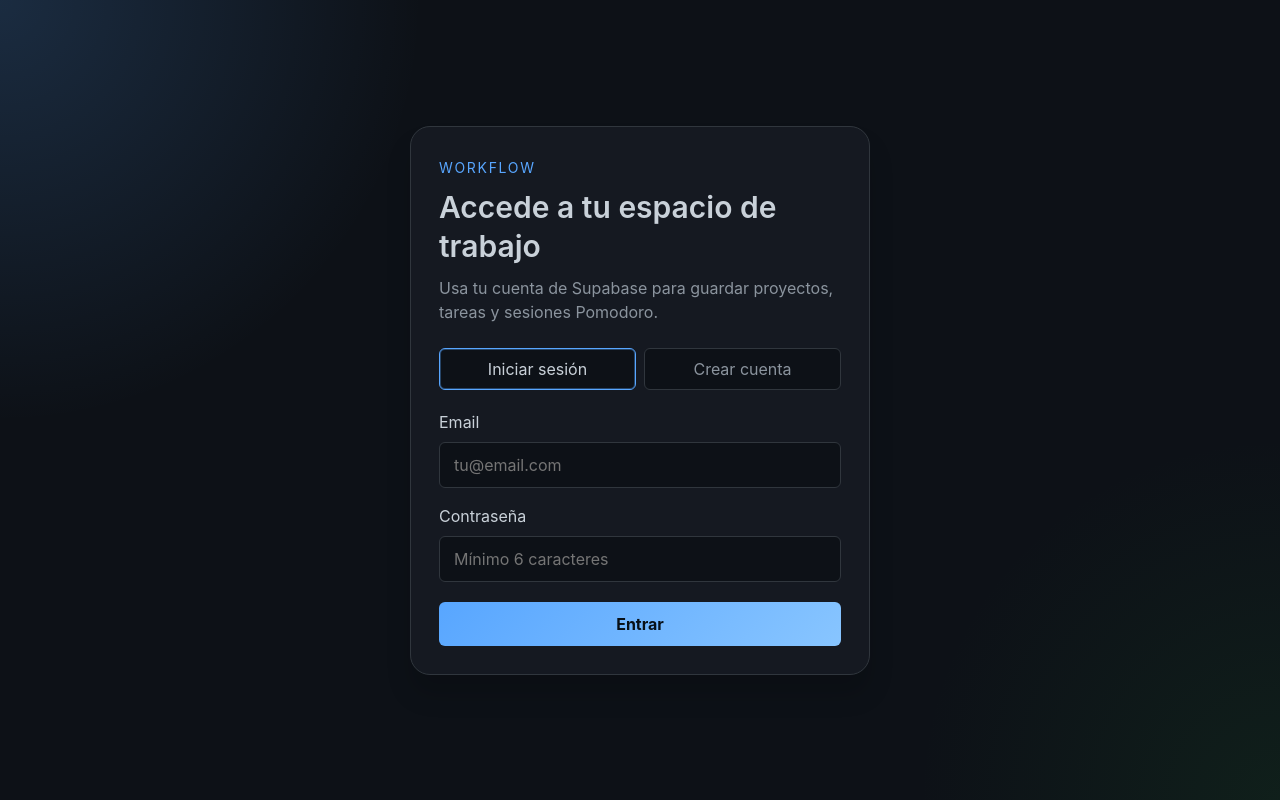
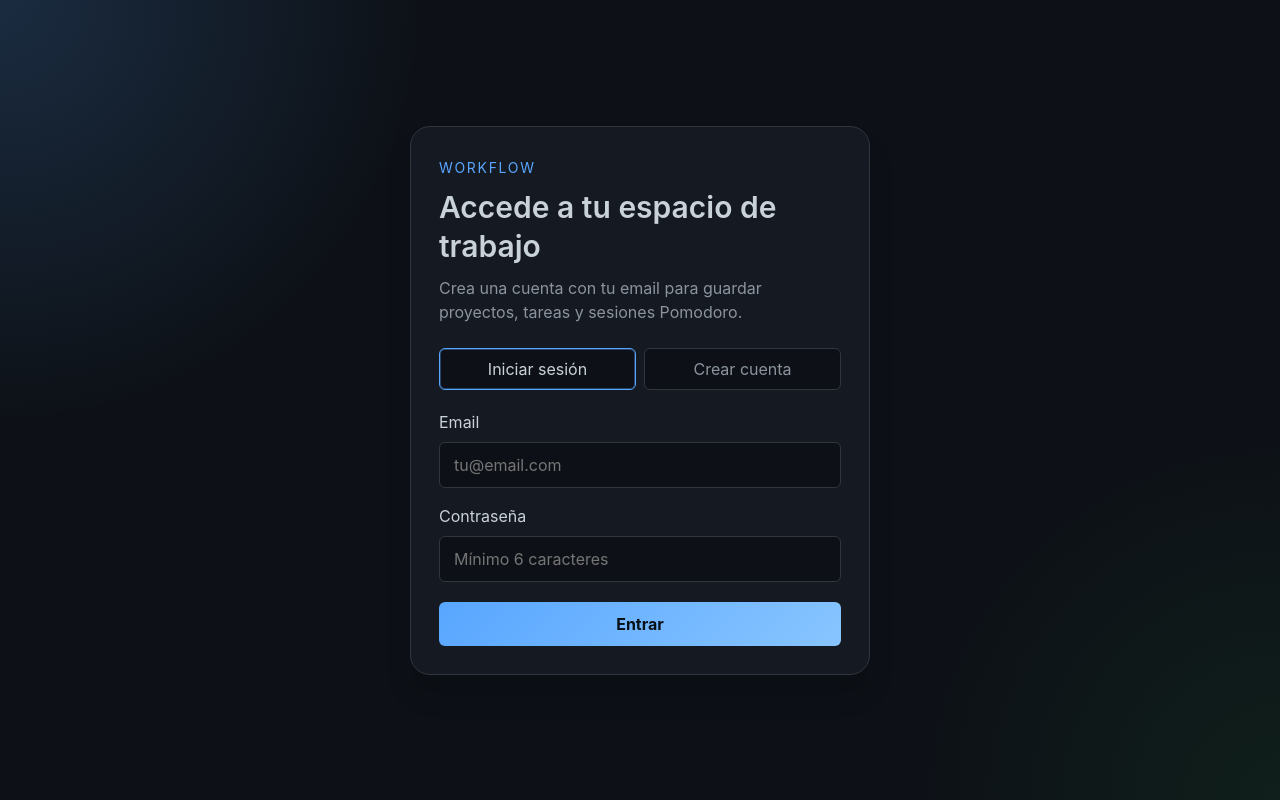
Before and after one commit to CesaV97/workflow, a React (Vite) app: page / in a window 1280 px wide. Built offline with nearby package versions, Linux system fonts and the light colour scheme; no server answers.

Commit message:
fix: remove confusing Supabase references from auth screen copy
Users were misled into thinking they needed a supabase.com account.
The text now clearly says to use their own email to create an account.

https://claude.ai/code/session_01B2W36ufFFzGrwakGrnnEGJ

```diff
--- a/src/features/Auth/AuthScreen.jsx
+++ b/src/features/Auth/AuthScreen.jsx
@@ -21,7 +21,7 @@ export function AuthScreen({ configurationError = false }) {
         await signIn(form.email, form.password);
       } else {
         await signUp(form.email, form.password);
-        setMessage('Cuenta creada. Revisa tu correo si Supabase exige confirmación.');
+        setMessage('Cuenta creada. Revisa tu correo para confirmar tu cuenta.');
       }
     } catch (submitError) {
       setError(submitError.message ?? 'No se pudo completar la autenticación.');
@@ -49,7 +49,7 @@ export function AuthScreen({ configurationError = false }) {
         <div className="auth-header">
           <span className="auth-kicker">Workflow</span>
           <h1 className="auth-title">Accede a tu espacio de trabajo</h1>
-          <p className="auth-copy">Usa tu cuenta de Supabase para guardar proyectos, tareas y sesiones Pomodoro.</p>
+          <p className="auth-copy">Crea una cuenta con tu email para guardar proyectos, tareas y sesiones Pomodoro.</p>
         </div>
 
         <div className="auth-mode-switch" role="tablist" aria-label="Authentication mode">
```
